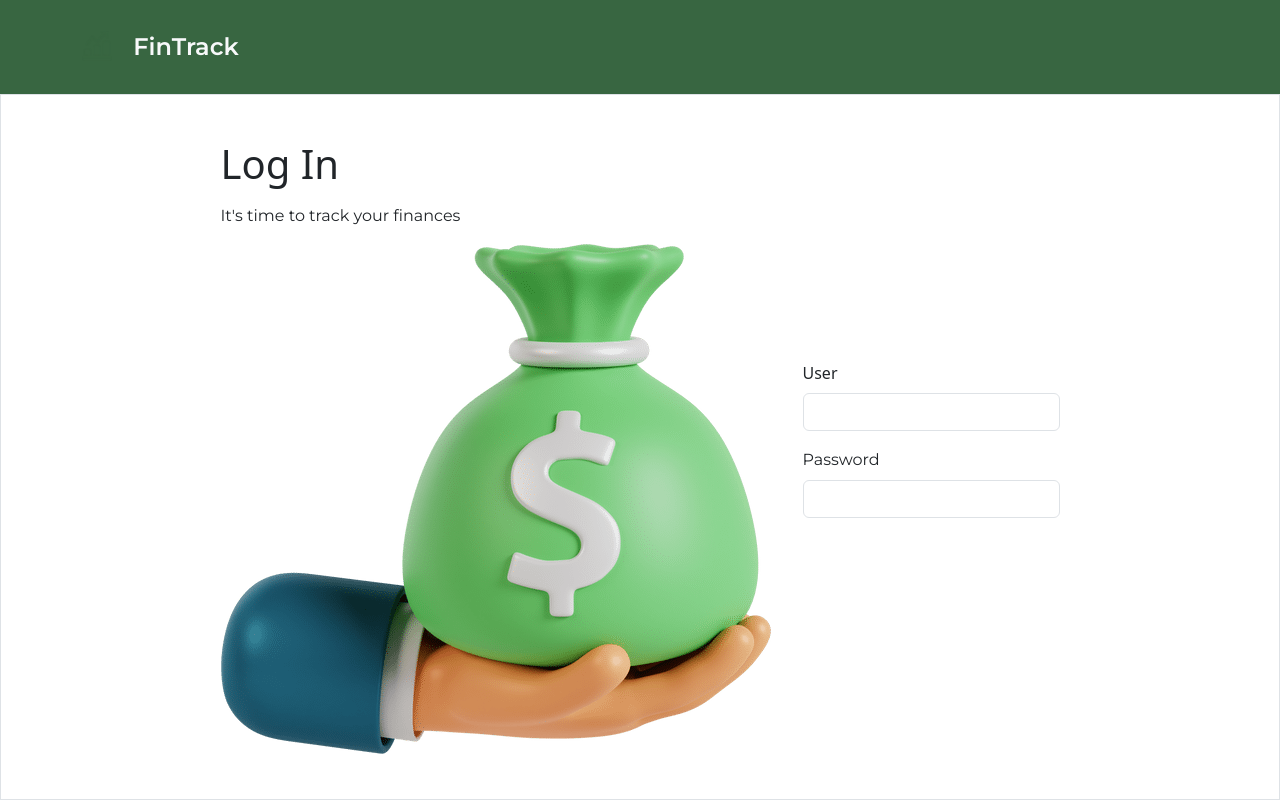
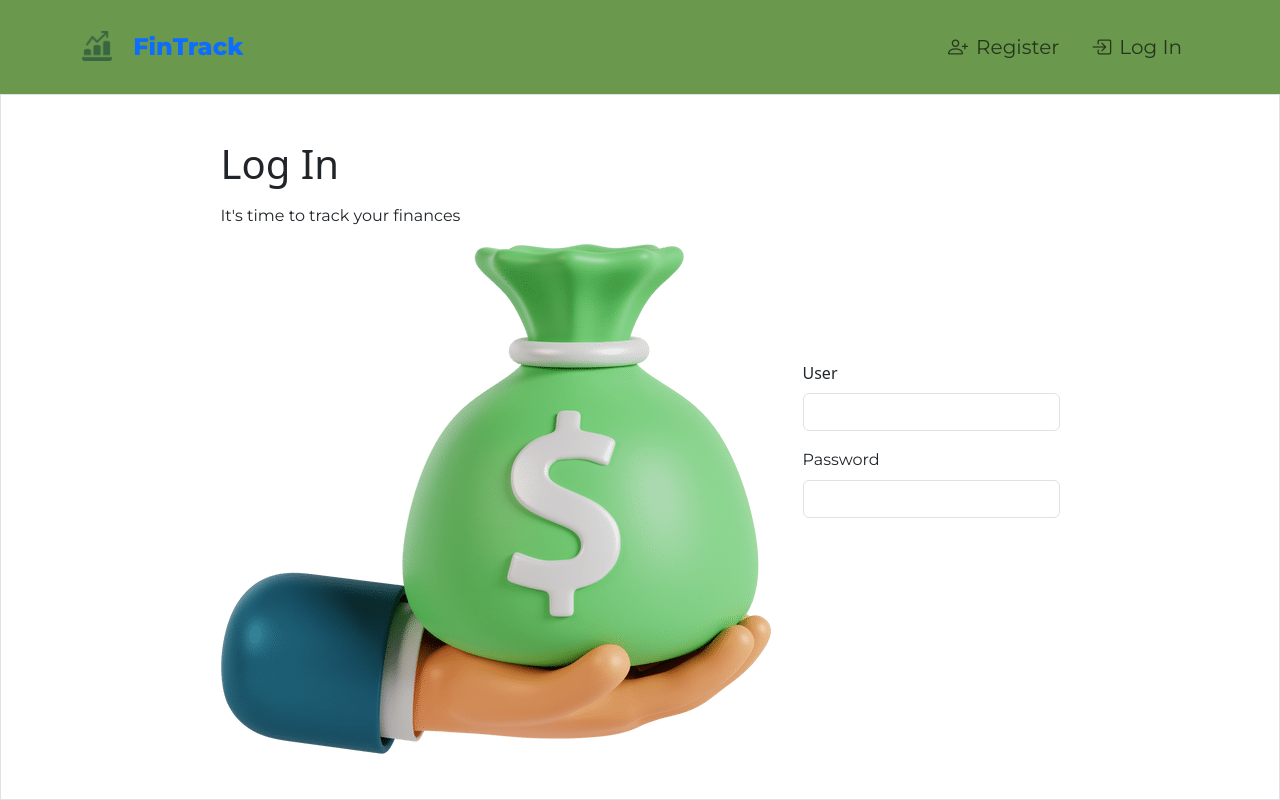
Before and after one commit to OLuizFernando/fintrack, a Flask app: page /login in a window 1280 px wide. Run offline with Flask 3, Linux system fonts and the light colour scheme.

Commit message:
add dynamic navbar

```diff
--- a/templates/layout.html
+++ b/templates/layout.html
@@ -4,10 +4,11 @@
     <meta charset="UTF-8" />
     <meta name="viewport" content="width=device-width, initial-scale=1.0" />
     <link rel="shortcut icon" href="../static/images/favicon.ico" type="image/x-icon" />
-    <title>{% block title %}{% endblock %}</title>
+    <title>FinTrack - {% block title %}{% endblock %}</title>
 
     <!-- importing Bootstrap -->
     <link href="https://cdn.jsdelivr.net/npm/bootstrap@5.3.3/dist/css/bootstrap.min.css" rel="stylesheet" integrity="sha384-QWTKZyjpPEjISv5WaRU9OFeRpok6YctnYmDr5pNlyT2bRjXh0JMhjY6hW+ALEwIH" crossorigin="anonymous" />
+    <link rel="stylesheet" href="https://cdn.jsdelivr.net/npm/bootstrap-icons@1.11.3/font/bootstrap-icons.min.css" />
     <script src="https://cdn.jsdelivr.net/npm/bootstrap@5.3.3/dist/js/bootstrap.bundle.min.js" integrity="sha384-YvpcrYf0tY3lHB60NNkmXc5s9fDVZLESaAA55NDzOxhy9GkcIdslK1eN7N6jIeHz" crossorigin="anonymous"></script>
     <!-- overwriting some Bootstrap classes -->
     <link rel="stylesheet" href="../static/css/custom.css" />
@@ -20,12 +21,27 @@
     <link rel="stylesheet" href="../static/css/style.css" />
   </head>
   <body class="d-flex flex-column vh-100">
-    <nav class="navbar bg-secondary p-4">
+    <nav class="navbar navbar-expand-md bg-primary-subtle p-4">
       <div class="container">
         <a class="navbar-brand" href="/">
           <img src="../static/images/fintrack_simple_logo.png" alt="Logo" width="30" class="d-inline-block align-text-bottom me-3" />
-          <span class="montserrat-semibold text-light fs-4">FinTrack</span>
+          <span class="montserrat-extrabold text-primary fs-4">FinTrack</span>
         </a>
+        <button aria-controls="navbar" aria-expanded="false" aria-label="Toggle navigation" class="navbar-toggler" data-bs-target="#navbar" data-bs-toggle="collapse" type="button">
+          <span class="navbar-toggler-icon"></span>
+        </button>
+        <div class="collapse navbar-collapse" id="navbar">
+          {% if not session %}
+          <ul class="navbar-nav ms-auto mt-auto">
+            <li class="nav-item mt-3 mt-md-0 mb-2 mb-md-0">
+              <a class="montserrat-regular fs-5 nav-link mx-2" href="/register"><i class="bi bi-person-plus me-2"></i>Register</a>
+            </li>
+            <li class="nav-item">
+              <a class="montserrat-regular fs-5 nav-link mx-2" href="/login"><i class="bi bi-box-arrow-in-right me-2"></i>Log In</a>
+            </li>
+          </ul>
+          {% endif %}
+        </div>
       </div>
     </nav>
 
```
